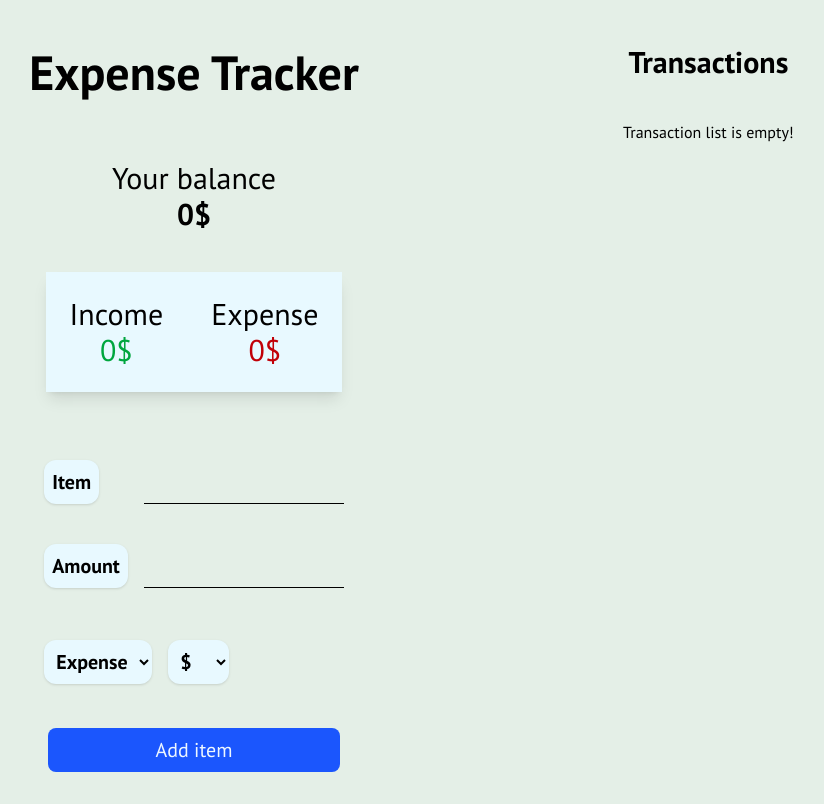
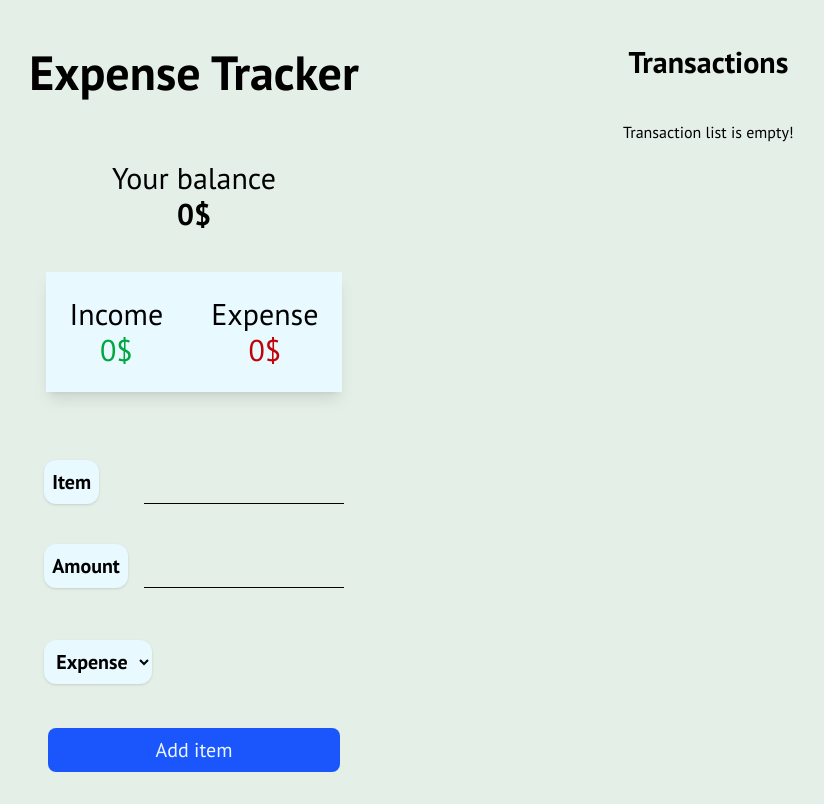
Before and after one commit to zineeddinehazi/expense-tracker, a React (Vite) app: page / in a window 1280 px wide. Shown: the whole page, without its empty margins (235-1059 px from the left). Built offline with nearby package versions, Linux system fonts and the light colour scheme.

Commit message:
add local storage

```diff
--- a/src/App.jsx
+++ b/src/App.jsx
@@ -1,50 +1,27 @@
-import { useState } from "react";
+import { useEffect, useState } from "react";
 import Form from "./components/Form";
 import Stats from "./components/Stats";
 import Title from "./components/Title";
 import List from "./components/List";
 
 export default function App() {
-  const [items, setItems] = useState([]);
-  const [name, setName] = useState("");
-  const [amount, setAmount] = useState("");
-  const [type, setType] = useState("Expense");
-  const [currency, setCurrency] = useState("$");
+  const [items, setItems] = useState(() => {
+    const saved = JSON.parse(localStorage.getItem("items"));
+    return saved || [];
+  });
 
-  const handleSubmit = (e) => {
-    e.preventDefault();
-    if (!name || !+amount) return;
-    const id = crypto.randomUUID();
-    const newItem = {
-      name: name,
-      amount: type === "Income" ? amount : `-${amount}`,
-      type: type,
-      id: id,
-    };
-    setItems((items) => [...items, newItem]);
-    setName("");
-    setAmount("");
-    setType("Expense");
-  };
+  useEffect(() => {
+    localStorage.setItem("items", JSON.stringify(items));
+  }, [items]);
 
   return (
     <div className="flex justify-evenly">
       <div className="flex flex-col">
         <Title />
-        <Stats items={items} currency={currency} />
-        <Form
-          name={name}
-          setName={setName}
-          amount={amount}
-          setAmount={setAmount}
-          type={type}
-          setType={setType}
-          handleSubmit={handleSubmit}
-          currency={currency}
-          setCurrency={setCurrency}
-        />
+        <Stats items={items} />
+        <Form setItems={setItems} />
       </div>
-      <List items={items} setItems={setItems} currency={currency} />
+      <List items={items} setItems={setItems} />
     </div>
   );
 }
--- a/src/components/Form.jsx
+++ b/src/components/Form.jsx
@@ -1,14 +1,25 @@
-export default function Form({
-  name,
-  setName,
-  amount,
-  setAmount,
-  type,
-  setType,
-  handleSubmit,
-  currency,
-  setCurrency,
-}) {
+import { useState } from "react";
+
+export default function Form({ setItems }) {
+  const [name, setName] = useState("");
+  const [amount, setAmount] = useState("");
+  const [type, setType] = useState("Expense");
+
+  const handleSubmit = (e) => {
+    e.preventDefault();
+    if (!name || !+amount) return;
+    const id = crypto.randomUUID();
+    const newItem = {
+      name: name,
+      amount: type === "Income" ? amount : `-${amount}`,
+      type: type,
+      id: id,
+    };
+    setItems((items) => [...items, newItem]);
+    setName("");
+    setAmount("");
+    setType("Expense");
+  };
   return (
     <div className="flex justify-center">
       <form
@@ -46,18 +57,6 @@ export default function Form({
             <option value={"Income"}>Income</option>
             <option value={"Expense"}>Expense</option>
           </select>
-          <select
-            value={currency}
-            onChange={(e) => setCurrency(e.target.value)}
-            className="rounded-xl bg-[#E8F9FF] p-2 text-xl font-semibold shadow"
-          >
-            <option value={"$"}>$</option>
-            <option value={"€"}>€</option>
-            <option value={"£"}>£</option>
-            <option value={"¥"}>¥</option>
-            <option value={"DA"}>DA</option>
-            <option value={"¥"}>¥</option>
-          </select>
         </div>
         <button
           type="submit"
--- a/src/components/Item.jsx
+++ b/src/components/Item.jsx
@@ -1,4 +1,4 @@
-export default function Item({ item, handleRemove, currency }) {
+export default function Item({ item, handleRemove }) {
   return (
     <div className="flex justify-between rounded-xl bg-[#E8F9FF] p-4 shadow-lg">
       <div className="flex flex-col text-2xl">
@@ -6,8 +6,7 @@ export default function Item({ item, handleRemove, currency }) {
         <h1
           className={`font-bold ${item.type === "Income" ? "text-green-600" : "text-red-700"}`}
         >
-          {item.amount}
-          {currency}
+          {item.amount}$
         </h1>
       </div>
       <button
--- a/src/components/List.jsx
+++ b/src/components/List.jsx
@@ -1,6 +1,6 @@
 import Item from "./Item";
 
-export default function List({ items, setItems, currency }) {
+export default function List({ items, setItems }) {
   const handleRemove = (ID) => {
     setItems((items) => items.filter((item) => item.id !== ID));
   };
@@ -9,12 +9,7 @@ export default function List({ items, setItems, currency }) {
       className={`${items.length > 6 ? "grid grid-cols-2" : "flex flex-col"} gap-6`}
     >
       {items.map((item) => (
-        <Item
-          item={item}
-          key={item.id}
-          handleRemove={handleRemove}
-          currency={currency}
-        />
+        <Item item={item} key={item.id} handleRemove={handleRemove} />
       ))}
     </div>
   );
--- a/src/components/Stats.jsx
+++ b/src/components/Stats.jsx
@@ -1,4 +1,4 @@
-export default function Stats({ items, currency }) {
+export default function Stats({ items }) {
   let accT = 0;
   items.forEach((element) => {
     accT = accT + +element.amount;
@@ -13,24 +13,13 @@ export default function Stats({ items, currency }) {
   return (
     <div className="mb-10 flex flex-col items-center text-3xl">
       <h1>Your balance</h1>
-      <h1 className="font-bold">
-        {accT}
-        {currency}
-      </h1>
+      <h1 className="font-bold">{accT}$</h1>
       <div className="mt-10 flex gap-12 bg-[#E8F9FF] p-6 shadow-lg">
         <h1 className="text-center">
-          Income{" "}
-          <h1 className="text-green-600">
-            {accIn}
-            {currency}
-          </h1>
+          Income <h1 className="text-green-600">{accIn}$</h1>
         </h1>
         <h1 className="text-center">
-          Expense{" "}
-          <h1 className="text-red-700">
-            {-accEx}
-            {currency}
-          </h1>
+          Expense <h1 className="text-red-700">{-accEx}$</h1>
         </h1>
       </div>
     </div>
```
